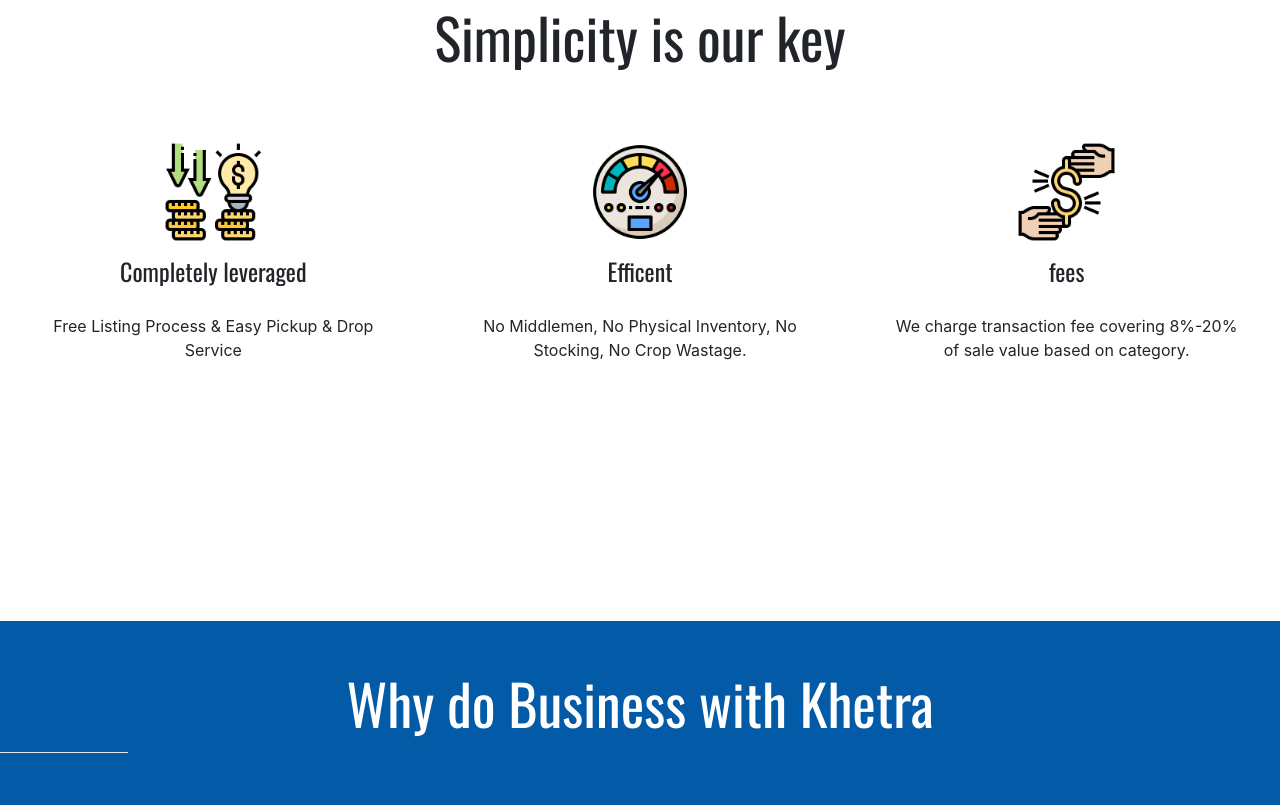
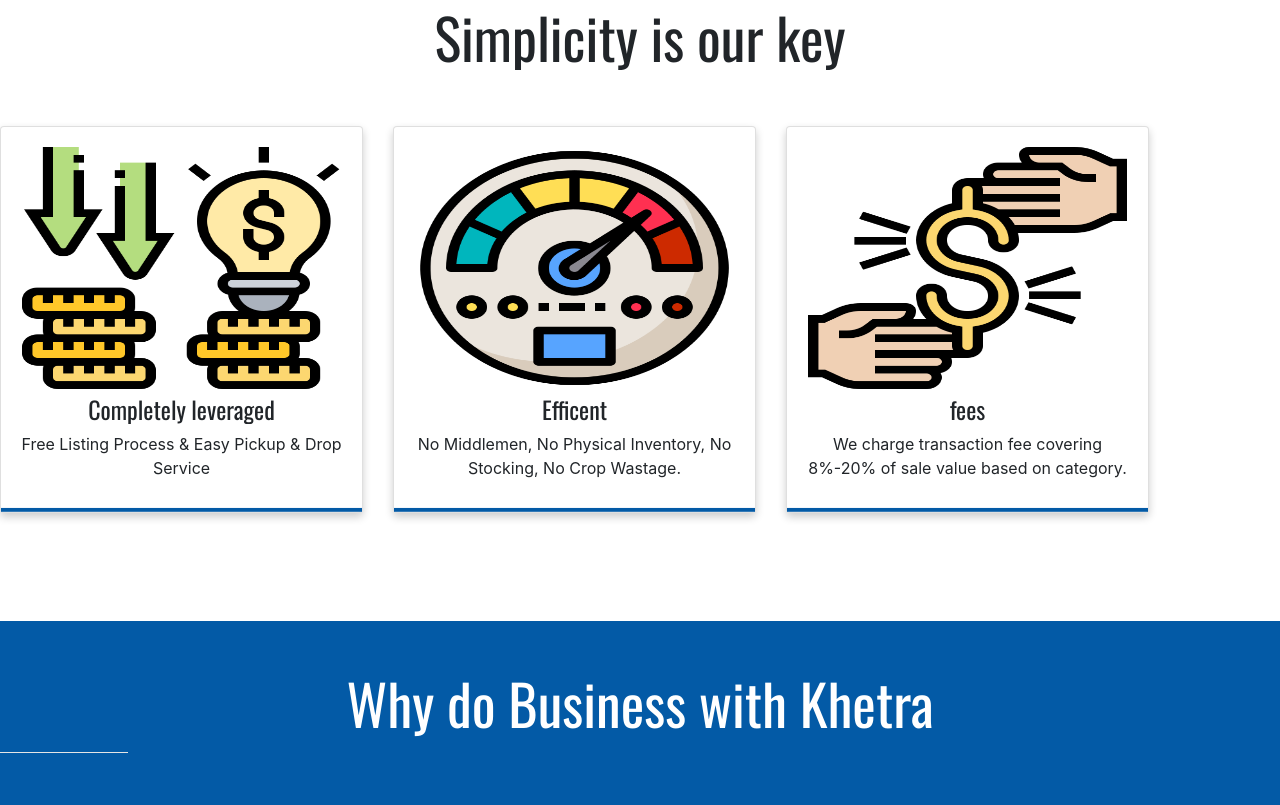
Before and after one commit to SilentSaint/intern, a plain HTML site: page index.html in a window 1280 px wide. Shown: the part 935-1740 px from the top of the page. Drawn offline with nearby package versions, Linux system fonts and the light colour scheme; a web font is replaced by a local one.

Commit message:
about us animation done

```diff
--- a/index.css
+++ b/index.css
@@ -597,6 +597,7 @@
 
 #about-us{
   height: 100vh;
+  margin-bottom: 5.5%;
 }
 
 .about-us-heading{
@@ -633,9 +634,84 @@
     margin: 1em 0;
 }
 
-#about-us{
-    margin-bottom: 5.5%;
+/* .about-us-content.row {
+  display: flex;
+  width: 26%;
+  padding: 10px 3% 10px 3%;
+  align-items: center;
 }
+
+.card img {
+  height: 250px;
+  width: 90
+  padding: 5px 5px 5px 5px;
+}
+
+div.col-sm-3 {
+ width: 25%;
+}
+ */
+ .column {
+  float: left;
+  width: 30%;
+  height: 100%;
+  padding: 0 15px;
+ border-radius: 10px;
+}
+
+
+.row {margin: 0 -5px;}
+
+ .row:after {
+  content: "";
+  display: table;
+  clear: both;
+}
+
+ .card {
+  box-shadow: 0 4px 8px 0 rgba(0, 0, 0, 0.2);
+  padding: 16px;
+  text-align: center;
+  background-color: #f1f1f1;
+  position: relative;
+  z-index: 1;
+
+}
+@media screen and (max-width: 600px) {
+  .column {
+    width: 100%;
+    display: block;
+    margin-bottom: 20px;
+  }
+}
+
+.card img {
+  height: 250px;
+  margin-bottom: 2px;
+}
+
+.card::after {
+  content: "";
+  position : absolute;
+  top: 0;
+  left: 0;
+  width: 100%;
+  height: 100%;
+  background: #035aa6;
+  color: white;
+  z-index: -1;
+  transform: scaleY(0.01);
+  transform-origin: bottom ;
+  transition: transform 250ms ease-in;
+}
+
+.card:hover::after {
+  transform: scaleX(1);
+  color: white;
+
+}
+
+
 
 
 /* miscellaneous */
--- a/index.html
+++ b/index.html
@@ -152,15 +152,16 @@
     </div>
   </header> -->
 
-
+<!-- About Us section -->
   <article id="about-us" data-aos="zoom-in-up">
     <div class="about-us-heading">
         <h4 class="display-4">About Us</h4>
         <hr>
     </div>
+
     <div class="about-us-content" data-aos="zoom-in-up">
-      <h3 class="display-4 overflow">Simplicity is our key</h3>
-      <div class="container-fluid">
+  <h3 class="display-4 overflow">Simplicity is our key</h3>
+      <!-- <div class="container-fluid">
         <div class="row features">
           <div class="col-lg-4">
             <img class="feature-images" src="images/leverage.png" alt="leverage icon" data-aos="zoom-out-down">
@@ -178,9 +179,39 @@
               <p>We charge transaction fee covering 8%-20% of sale value based on category.</p>
           </div>
         </div>
-      </div>
+      </div> -->
+
+
+
+    <div class="row">
+  <div class="column">
+    <div class="card">
+      <img src="images/leverage.png" alt="leverage icon">
+      <h4>Completely leveraged</h4>
+      <p>Free Listing Process & Easy Pickup & Drop Service</p>
+    </div>
+  </div>
+
+  <div class="column">
+    <div class="card">
+      <img src="images/speed.png" alt="speed icon">
+        <h4>Efficent</h4>
+        <p>No Middlemen, No Physical Inventory, No Stocking, No Crop Wastage.</p>
+    </div>
+  </div>
+
+  <div class="column">
+    <div class="card">
+    <img src="images/price.png" alt="price icon">
+    <h4>fees</h4>
+    <p>We charge transaction fee covering 8%-20% of sale value based on category.</p>
+    </div>
+  </div>
+</div>
     </div>
   </article>
+
+  <!-- Why us section -->
 
   <section id="why-us" data-aos="zoom-in-up">
     <div class="why-us">
@@ -264,22 +295,22 @@
   <div class=container id="num">
     <div class="insideBox">
       <img src="images/job.png" alt="Farmer icon">
-        <span class="count">102</span>
+        <span class="count  farmer">102</span>
        <p>Farmers</p>
     </div>
     <div class="insideBox">
         <img src="images/crops.png" alt="Crops icon">
-        <span class="count">5</span>
+        <span class="count  crops">5</span>
         <p>Tons Crops Sold so far.</p>
     </div>
     <div class="insideBox">
         <img src="images/orders.png" alt="orders icon">
-        <span class="count">650</span>
+        <span class="count  orders">650</span>
         <p>Orders Fullfilled</p>
     </div>
     <div class="insideBox">
         <img src="images/buyers.png" alt="buyers icon">
-        <span class="count">70</span>
+        <span class="count buyers">70</span>
         <p>Buyers.</p>
     </div>
   </div>
```
Also changed, not shown: index.js (line endings or trailing spaces).
